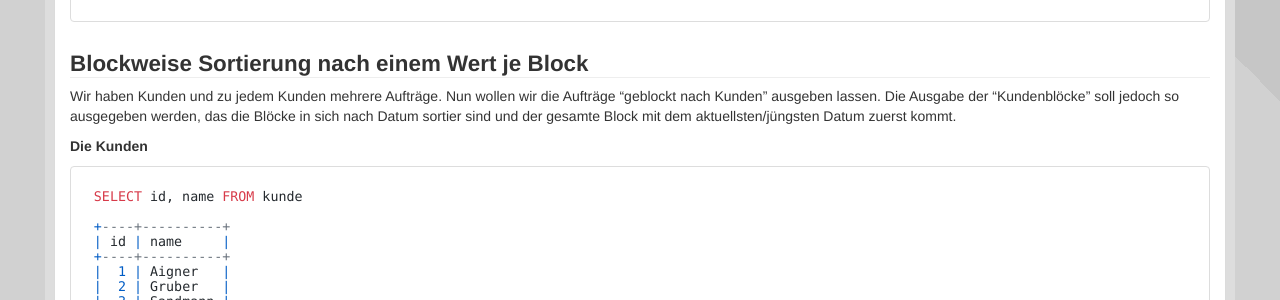
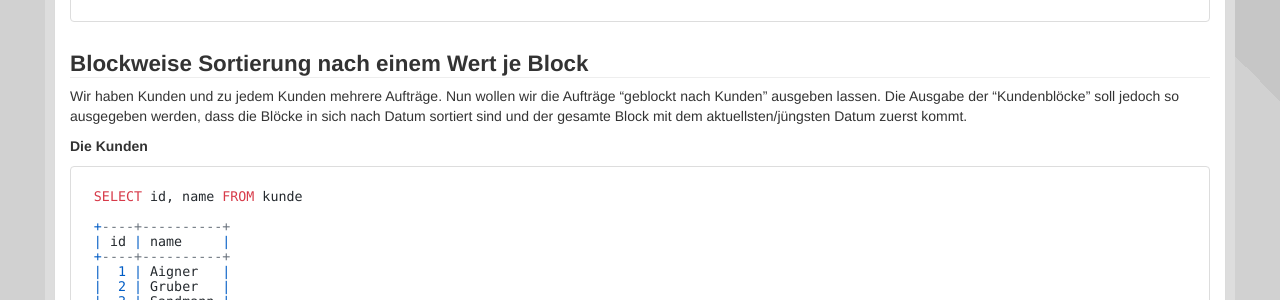
Before and after one commit to php-de/php-de.github.io, a Jekyll site: the page built from implement-approach/19_sql-special-sort.md, in a window 1280 px wide and 900 px high, scrolled down 2072 px. Shown: the part 172-472 px from the top of the window. Built offline with Jekyll 4.4.1, drawn with Linux system fonts in a browser that asks for light colours; nearby versions of some CDN libraries.

Commit message:
Update 19_sql-special-sort.md

```diff
--- a/implement-approach/19_sql-special-sort.md
+++ b/implement-approach/19_sql-special-sort.md
@@ -174,7 +174,7 @@ SELECT name, date_birth FROM persons ORDER BY date_birth IS NULL DESC, name
 Wir haben Kunden und zu jedem Kunden mehrere Aufträge.
 Nun wollen wir die Aufträge "geblockt nach Kunden" ausgeben lassen.
 Die Ausgabe der "Kundenblöcke" soll jedoch so ausgegeben werden,
-das die Blöcke in sich nach Datum sortier sind und
+dass die Blöcke in sich nach Datum sortiert sind und
 der gesamte Block mit dem aktuellsten/jüngsten Datum zuerst kommt.
 
 **Die Kunden**
```
